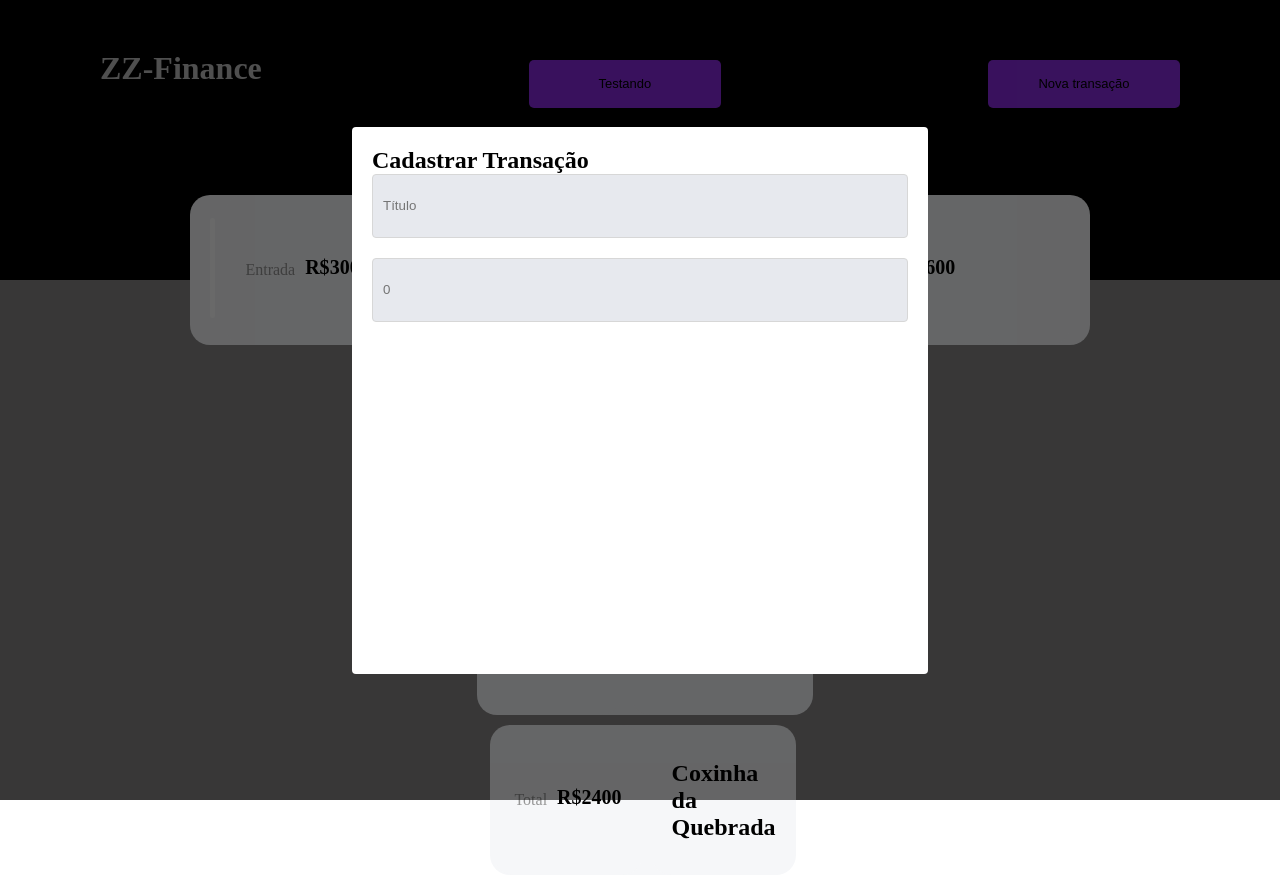
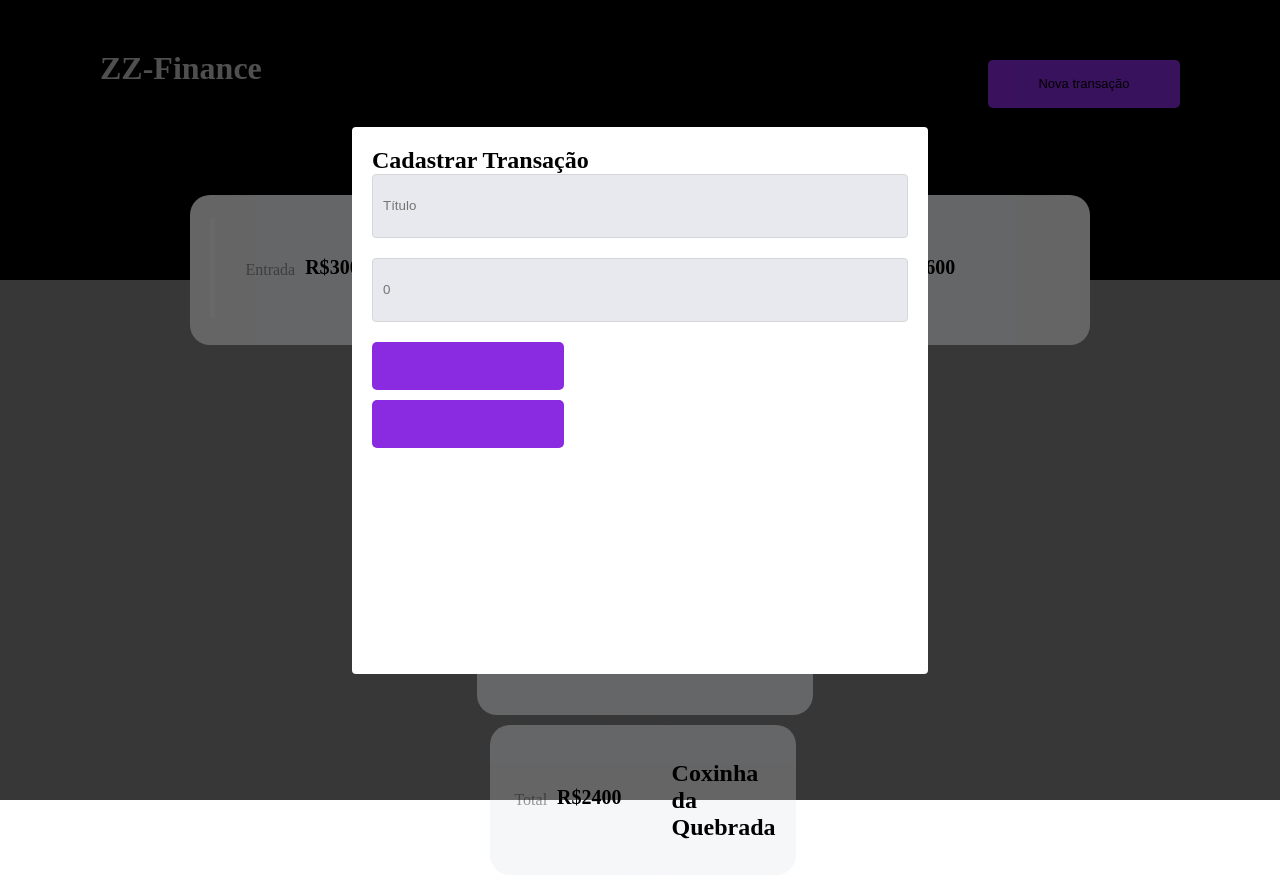
Before and after one commit to EdsonZ91/ZZ-Finance, a React (Vite) app: page / in a window 1280 px wide. Built offline with nearby package versions, Linux system fonts and the light colour scheme; a web font is replaced by a local one.

Commit message:
VsCode hoje

```diff
--- a/src/App.jsx
+++ b/src/App.jsx
@@ -28,9 +28,7 @@ function App() {
             <div className="Box">
                 <h1>ZZ-Finance</h1>
 
-                <button onClick={() => handleOnclickBtn()}>
-                    Testando
-                </button>
+
 
                  <button onClick={() => openHouse(32)} className="firstBu" >Nova transação</button>
             </div>
--- a/src/componentes/Modal/Style.css
+++ b/src/componentes/Modal/Style.css
@@ -16,3 +16,11 @@
     border-radius: 4px;
     padding: 20px;
 }
+
+.modal-button{
+display: flex;
+background-color: white;
+justify-content: center;
+gap: 10px;
+
+}
--- a/src/componentes/Modal/index.jsx
+++ b/src/componentes/Modal/index.jsx
@@ -1,6 +1,6 @@
 import InputCrd from '../Entrada'
 import './Style.css'
-
+import ButtonMod from '../ModalButton'
 function Modal(){
 
  return(
@@ -17,11 +17,16 @@ function Modal(){
           <InputCrd placeholder={"Título"}/>
           <InputCrd placeholder={"0"}/>
 
+
+
          </div>
 
       </div>
       <form>
-
+         <div>
+          <ButtonMod />
+          <ButtonMod />
+          </div>
 
       </form>
 
--- /dev/null
+++ b/src/componentes/ModalButton/Style.css
@@ -0,0 +1,3 @@
+.buttonOne{
+
+}
--- /dev/null
+++ b/src/componentes/ModalButton/index.jsx
@@ -0,0 +1,11 @@
+import "./Style.css"
+
+
+export default function ButtonMod (){
+    return(
+        <div>
+            <button className="buttonOne"/>
+        </div>
+
+    )
+}
```
